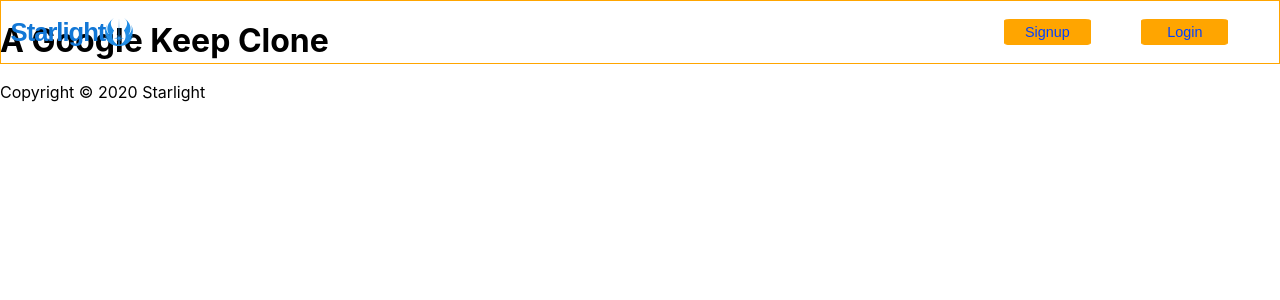
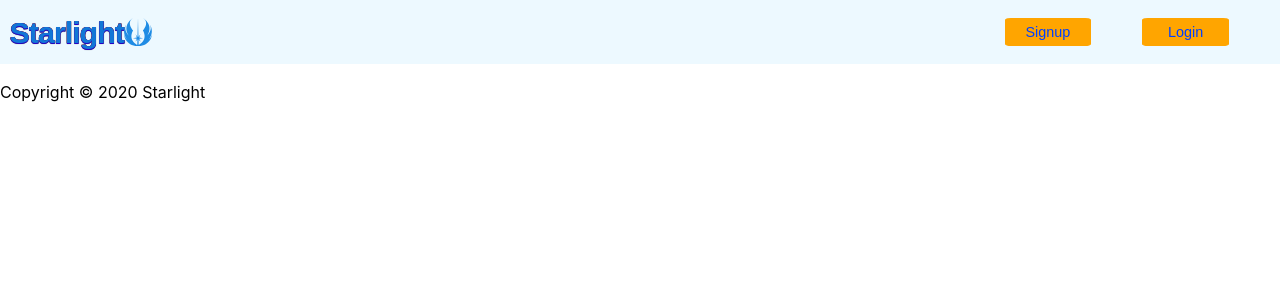
Before and after one commit to 12Starlight/MERN-stack, a React (Create React App) app in the folder frontend/: page /notes in a window 1280 px wide. Shown: the top 300 px of the page. Built offline with nearby package versions, Linux system fonts and the light colour scheme.

Commit message:
Styled login form

```diff
--- a/frontend/src/components/nav/navbar.css
+++ b/frontend/src/components/nav/navbar.css
@@ -7,7 +7,9 @@
   bottom: 0;
   left: 0;
   height: 8%;
-  border: .5px solid orange;
+  background: rgb(237, 249, 255);
+  /* border-top: 1px solid orange; */
+  /* border-bottom: 1px solid orange; */
 }
 
 .nav-title {
@@ -23,25 +25,25 @@
   font-family: Arial, Helvetica, sans-serif;
   text-align: center;
   padding-left: 5%;
-  font-size: 1.6em;
+  font-size: 1.9em;
   font-weight: 600;
-  /* text-shadow:  0 .2px 0 rgb(48, 0, 207),
+  text-shadow:  0 .2px 0 rgb(48, 0, 207),
                 0 .7px 0 rgb(37, 0, 201),
-                0 .8px 0 rgb(196, 85, 0),
-                0 .9px 0 rgb(191, 80, 0),
-                0 1px 0 rgb(186, 75, 0),
+                0 .1px 0 rgb(196, 85, 0),
+                0 .2px 0 rgb(191, 80, 0),
+                0 .3px 0 rgb(186, 75, 0),
                 0 1.1px 1px rgba(0,0,0,.1),
                 0 0 1px rgba(0,0,0,.1),
                 0 .6px .8px rgba(0,0,0,.3),
                 0 .8px 1px rgba(0,0,0,.2),
                 0 1px .6px rgba(0,0,0,.25),
                 0 .6px .6px rgba(0,0,0,.2),
-                0 .7px .7px rgba(0,0,0,.15); */
+                0 .7px .7px rgba(0,0,0,.15);
 
   letter-spacing: -1px;
   word-spacing: .1px;
   color: rgb(18, 119, 214);
-  min-width: 45%;
+  min-width: 50%;
   /* border: 1px solid red;  */
 }
 
--- a/frontend/src/components/nav/navbar.js
+++ b/frontend/src/components/nav/navbar.js
@@ -45,7 +45,7 @@ class NavBar extends React.Component {
 
   render() {
     return (
-      <div className='nav-outer'>
+      <div className='nav-outer vertical-line'>
         <div className='nav-title'><div className='nav-title-inner'>Starlight</div><FontAwesomeIcon className='nav-title-inner-icon' icon={faJediOrder} /></div>
         <div>
           {this.getLinks()}
```
